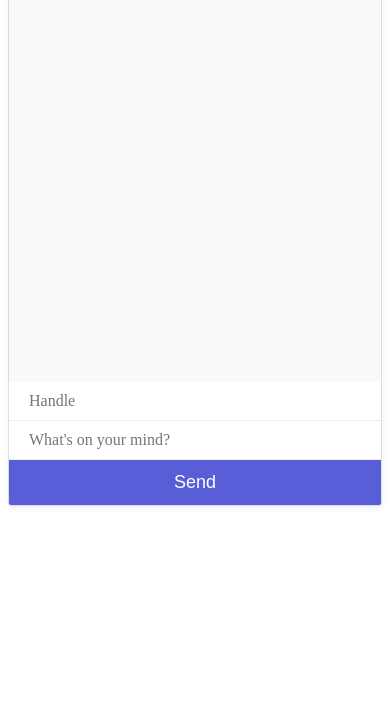
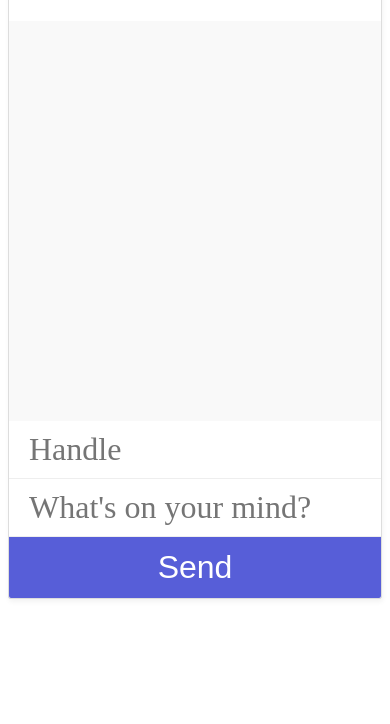
Before and after one commit to KurtLehnardt/websockets, a website: page public/index.html in a window 390 px wide. Shown: the part 120-844 px from the top of the page. Drawn offline with nearby package versions, Linux system fonts and the light colour scheme; no server answers.

Commit message:
add media query to increase font size

```diff
--- a/public/chat.js
+++ b/public/chat.js
@@ -1,6 +1,6 @@
-let socket = io.connect('http://parler-chat.herokuapp.com/')
+// let socket = io.connect('http://parler-chat.herokuapp.com/')
 // // for dev
-// let socket = io.connect('http://localhost:3000/')
+let socket = io.connect('http://localhost:3000/')
 let timer
 
 function chat() {
--- a/public/main.css
+++ b/public/main.css
@@ -67,3 +67,13 @@ button{
     width: 100%;
     border-radius: 0 0 2px 2px;
 }
+
+@media only screen and (max-width: 767px){
+    #chat{
+        max-width: 600px;
+    }
+    h2, #handle, #message, #feedback, #output, #send{
+        height: 20%vh;
+        font-size:2em;
+    }
+}
```
